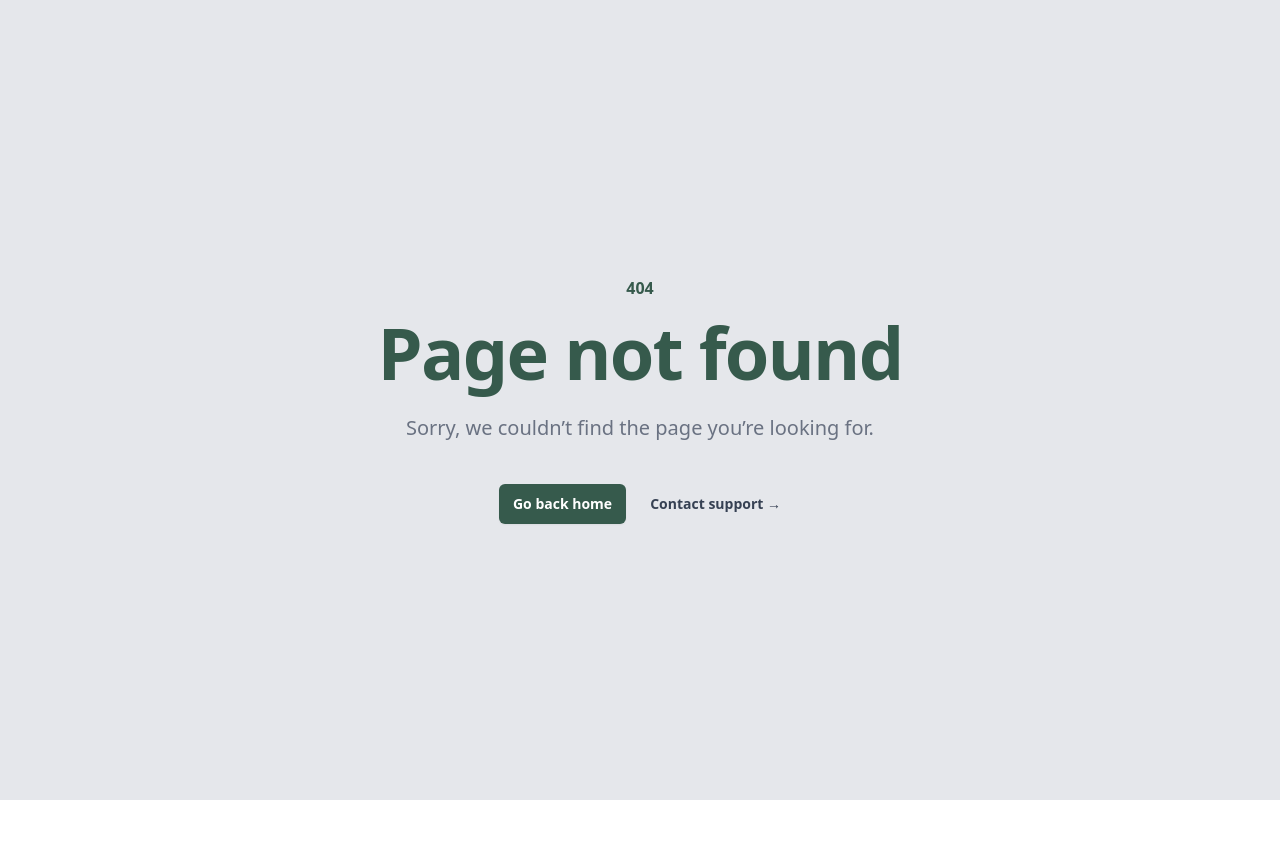
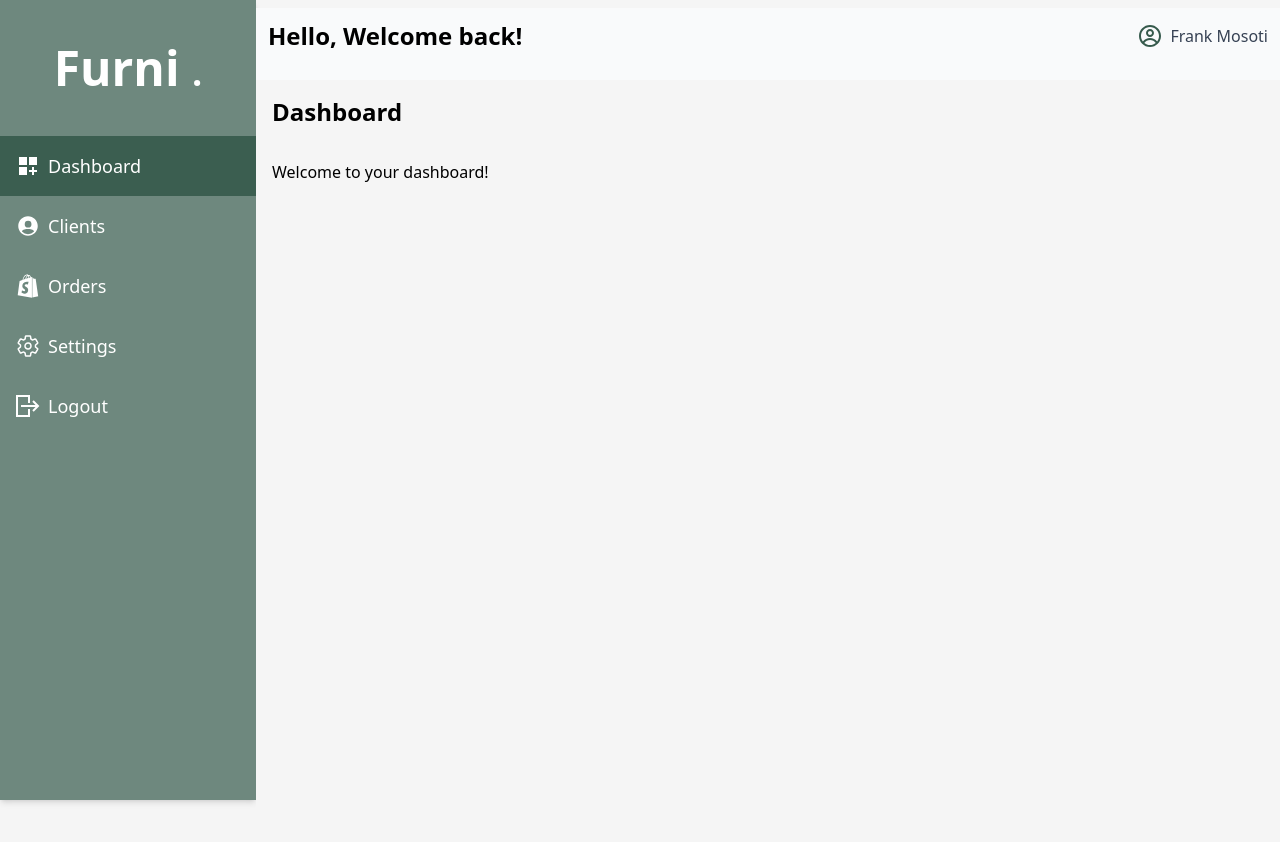
Before and after one commit to FrancisMosoti/FurnitureStore-Frontend, a React (Vite) app: page /dashboard in a window 1280 px wide. Before the commit this address had no page. Shown: the top 842 px of the page. Before the commit the page ends 800 px from the top, so only its background shows below. Built offline with nearby package versions, Linux system fonts and the light colour scheme.

Commit message:
Desktop dashboard page setup

```diff
--- a/src/App.jsx
+++ b/src/App.jsx
@@ -7,7 +7,8 @@ import Contact from "./pages/Website/Contact";
 import NotFound from "./pages/NotFound";
 import Login from "./pages/Auth/Login";
 import Register from "./pages/Auth/Register";
-
+import DashBoardLayout from "./Layout/DashBoardLayout";
+import Dashboard from "./pages/Dashboard/Dashboard";
 export {
   HomePage,
   Hero,
@@ -18,4 +19,6 @@ export {
   Login,
   MainLayout,
   Register,
+  DashBoardLayout,
+  Dashboard,
 };
--- a/src/pages/Auth/AuthPage.jsx
+++ b/src/Layout/AuthLayout.jsx
@@ -1,5 +1,5 @@
-import Input from "../../Components/Input";
-import Button from "../../Components/Button";
+import Input from "../Components/Input";
+import Button from "../Components/Button";
 
 const AuthPage = ({ children, title, description }) => {
   return (
--- /dev/null
+++ b/src/Layout/DashBoardLayout.jsx
@@ -0,0 +1,20 @@
+import React from "react";
+import { Outlet } from "react-router-dom";
+import SideMenu from "../Sections/Dashboard/SideMenu";
+import TopNav from "../Sections/Dashboard/TopNav";
+
+const DashBoardLayout = ({ children }) => {
+  return (
+    <div className="bg-[#F5F5F5] min-h-screen max-w-screen flex flex-row">
+      <div>
+        <SideMenu />
+      </div>
+      <div className="flex-1">
+        <TopNav />
+        <Outlet />
+      </div>
+    </div>
+  );
+};
+
+export default DashBoardLayout;
--- /dev/null
+++ b/src/Sections/Dashboard/SideMenu.jsx
@@ -0,0 +1,69 @@
+import React from "react";
+import { NavLink } from "react-router";
+import { MdDashboardCustomize } from "react-icons/md";
+import { IoSettingsOutline } from "react-icons/io5";
+import { FaShopify } from "react-icons/fa";
+import { GrLogout } from "react-icons/gr";
+import { IoPersonCircleSharp } from "react-icons/io5";
+
+const sideMenuItems = [
+  {
+    name: "Dashboard",
+    icon: <MdDashboardCustomize />, // Example icon, replace with actual icon component
+    path: "/dashboard",
+  },
+  {
+    name: "Clients",
+    icon: <IoPersonCircleSharp />, // Example icon, replace with actual icon component
+    path: "/dashboard/clients",
+  },
+
+  {
+    name: "Orders",
+    icon: <FaShopify />, // Example icon, replace with actual icon component
+    path: "/dashboard/orders",
+  },
+  {
+    name: "Settings",
+    icon: <IoSettingsOutline />, // Example icon, replace with actual icon component
+
+    path: "/dashboard/settings",
+  },
+  {
+    name: "Logout",
+    icon: <GrLogout />, // Example icon, replace with actual icon component
+    path: "/logout",
+  },
+];
+
+const SideMenu = () => {
+  return (
+    <div className="bg-[#365A4C]/70 shadow-md w-64 h-full max-h-screen top-0 left-0">
+      <div className="flex items-center justify-center h-16 ">
+        <h1 className=" font-bold text-5xl text-white mt-18">
+          Furni <span className="font-extrabold text-4xl">.</span>
+        </h1>
+      </div>
+      <div className="flex flex-col mt-18">
+        {sideMenuItems.map((item) => (
+          <NavLink
+            key={item.name}
+            to={item.path}
+            className={({ isActive }) =>
+              `flex items-center p-4 text-white hover:bg-[#365A4C]/90 transition-colors duration-200 ${
+                isActive ? "bg-[#365A4C]/90" : ""
+              }`
+            }
+          >
+            <div className="flex items-center space-x-2">
+              <span className="text-2xl">{item.icon}</span>
+              <span className="text-lg">{item.name}</span>
+            </div>
+          </NavLink>
+        ))}
+      </div>
+    </div>
+  );
+};
+
+export default SideMenu;
--- /dev/null
+++ b/src/Sections/Dashboard/TopNav.jsx
@@ -0,0 +1,18 @@
+import { CgProfile } from "react-icons/cg";
+
+const TopNav = () => {
+  return (
+    <div className="w-full bg-gray-50 flex  justify-between items-center p-3 mt-2">
+      <h1 className="text-2xl font-bold mb-4">Hello, Welcome back!</h1>
+      <p className="mb-4 font-medium text-gray-700 flex gap-2 items-center justify-center">
+        <span>
+          <CgProfile className="text-2xl text-[#365A4C]" />
+        </span>
+        Frank Mosoti
+      </p>
+      {/* Add more dashboard content here */}
+    </div>
+  );
+};
+
+export default TopNav;
--- a/src/main.jsx
+++ b/src/main.jsx
@@ -18,6 +18,8 @@ import {
   Login,
   MainLayout,
   Register,
+  DashBoardLayout,
+  Dashboard,
 } from "./App";
 
 const router = createBrowserRouter(
@@ -31,6 +33,11 @@ const router = createBrowserRouter(
 
       <Route path="login" element={<Login />} />
       <Route path="register" element={<Register />} />
+      <Route path="dashboard" element={<DashBoardLayout />}>
+        {/* Add dashboard routes here */}
+        <Route index element={<Dashboard />} />
+        {/* Example nested route */}
+      </Route>
     </Route>
   )
 );
--- a/src/pages/Auth/Login.jsx
+++ b/src/pages/Auth/Login.jsx
@@ -2,7 +2,7 @@ import React from "react";
 import Input from "../../Components/Input";
 import Button from "../../Components/Button";
 
-import AuthPage from "./AuthPage";
+import AuthPage from "../../Layout/AuthLayout";
 
 const loginDetails = {
   title: "Sign in to your account",
--- a/src/pages/Auth/Register.jsx
+++ b/src/pages/Auth/Register.jsx
@@ -1,5 +1,5 @@
 import React from "react";
-import AuthPage from "./AuthPage";
+import AuthPage from "../../Layout/AuthLayout";
 import Input from "../../Components/Input";
 import Button from "../../Components/Button";
 
--- /dev/null
+++ b/src/pages/Dashboard/Dashboard.jsx
@@ -0,0 +1,11 @@
+const Dashboard = () => {
+  return (
+    <div className="bg-[#F5F5F5] min-h-screen w-full">
+      <h1 className="text-2xl font-bold p-4">Dashboard</h1>
+      <p className="p-4">Welcome to your dashboard!</p>
+      {/* Add more dashboard content here */}
+    </div>
+  );
+};
+
+export default Dashboard;
```
